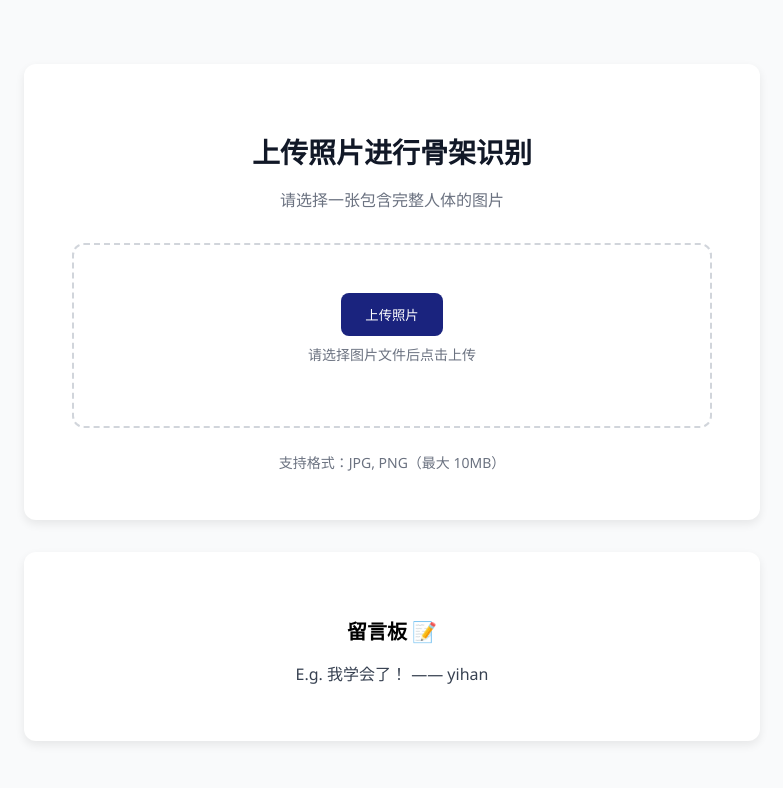
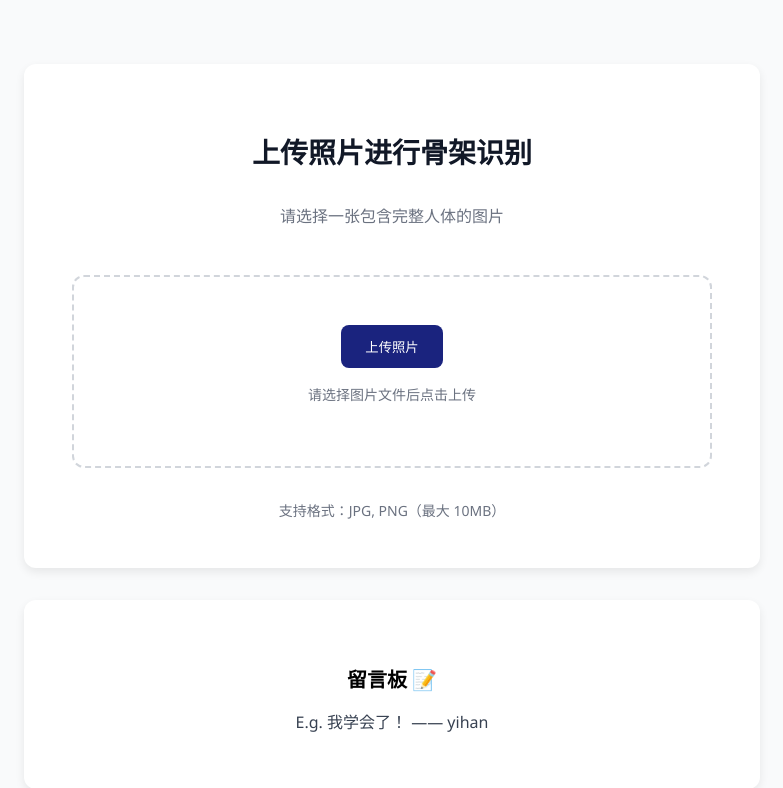
Before and after one commit to yihanliux/Virtual-Companions, a Flask app: page / in a window 1280 px wide. Shown: the top 788 px of the page, without its empty margins (248-1031 px from the left). Before the commit the page ends 743 px from the top, so only its background shows below. Run offline with Flask 3, Linux system fonts and the light colour scheme.

Commit message:
push to yihanliu

```diff
--- a/static/style.css
+++ b/static/style.css
@@ -33,13 +33,13 @@ h1 {
   font-weight: bold;
   color: #111827;
   text-align: center;
-  margin-bottom: 1rem;
+  margin-bottom: 2rem;
 }
 
 .desc {
   color: #6b7280;
   text-align: center;
-  margin-bottom: 2rem;
+  margin-bottom: 3rem;
 }
 
 .upload-box {
@@ -47,7 +47,7 @@ h1 {
   padding: 3rem;
   border-radius: 12px;
   text-align: center;
-  margin-bottom: 1rem;
+  margin-bottom: 2rem;
 }
 
 button#submitBtn {
@@ -67,14 +67,14 @@ button#submitBtn:hover {
 .hint {
   font-size: 0.875rem;
   color: #6b7280;
-  margin-top: 0.5rem;
+  margin-top: 1rem;
 }
 
 .formats {
   font-size: 0.875rem;
   color: #6b7280;
   text-align: center;
-  margin-top: 1.5rem;
+  margin-top: 2rem;
 }
 
 .preview {
@@ -89,7 +89,7 @@ button#submitBtn:hover {
 .preview h1 {
   font-size: 1.5rem;
   font-weight: bold;
-  margin-bottom: 2rem;
+  margin-bottom: 3rem;
   color: #111827;
 }
 
@@ -97,6 +97,7 @@ button#submitBtn:hover {
   max-width: 100%;
   border-radius: 12px;
   border: 1px solid #d1d5db;
+  margin-bottom: 5rem;
 }
 
 .hidden {
```
